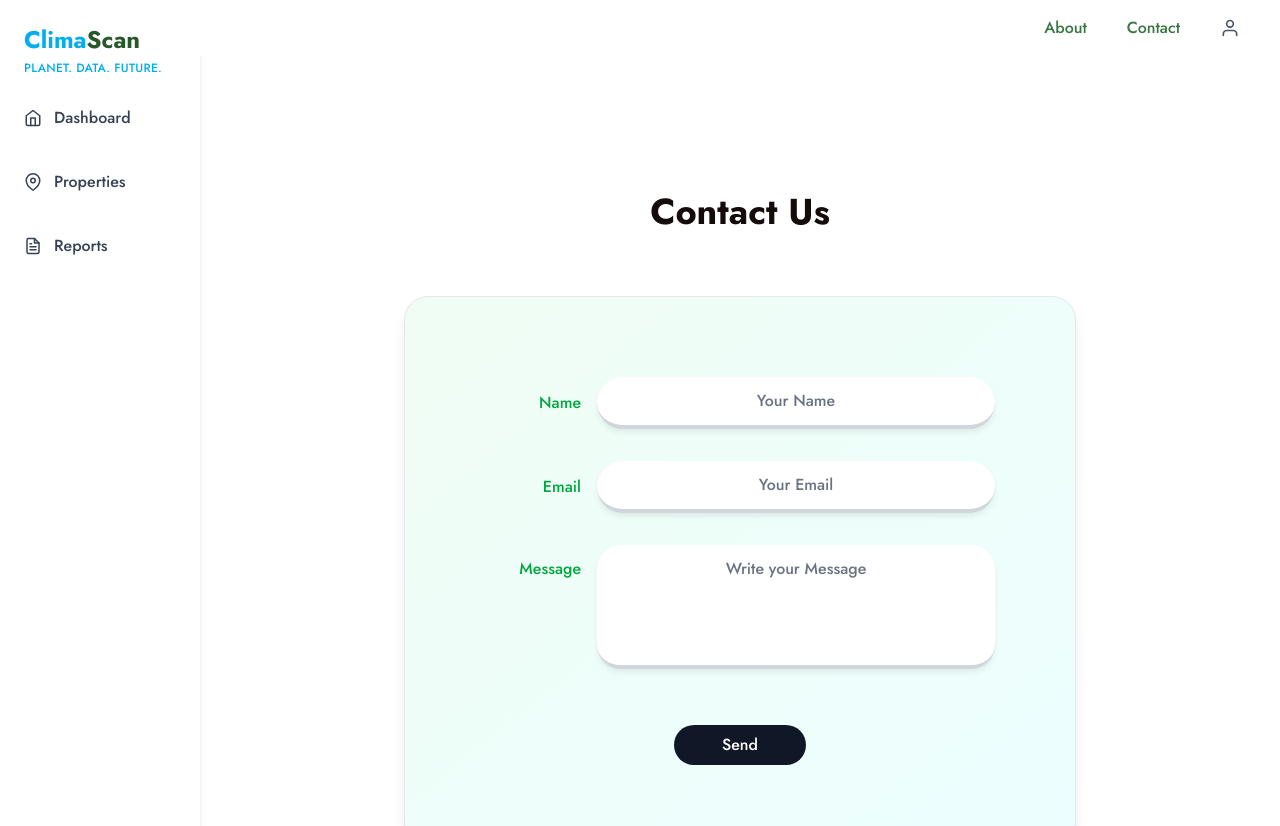
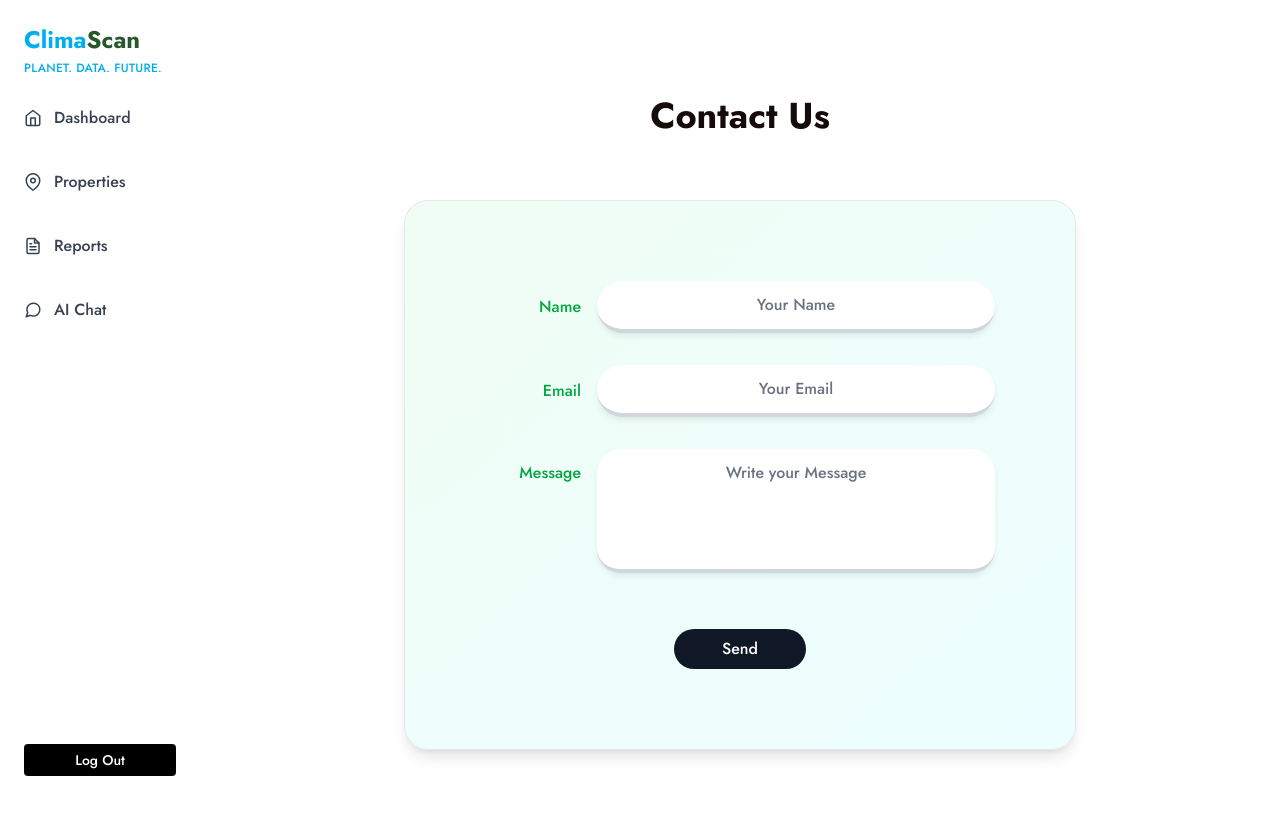
Before and after one commit to aysha-falastine/ClimaScan, a Next.js app in the folder client/: page /contact in a window 1280 px wide. Shown: the top 826 px of the page. After the commit the page ends 800 px from the top, so only its background shows below. Built offline with nearby package versions, Linux system fonts and the light colour scheme.

Commit message:
edited it

```diff
--- a/client/src/components/SideBar.js
+++ b/client/src/components/SideBar.js
@@ -1,13 +1,24 @@
-import Link from 'next/link';
-import { FiHome, FiMapPin, FiFileText, FiUser } from 'react-icons/fi';
+"use client";
 
-export default function Layout({ children }) {
+import Link from "next/link";
+import { useRouter } from "next/navigation";
+import { FiHome, FiMapPin, FiFileText, FiUser, FiMessageCircle } from "react-icons/fi";
+
+export default function SidebarLayout({ children }) {
+  const router = useRouter();
+
+  const handleLogout = () => {
+    // Clear auth token or cookie if any
+    localStorage.removeItem("token"); // example
+    router.push("/login");
+  };
+
   return (
-    <div className="flex h-[1171px] bg-white-100 font-[Jost] font-medium">
+    <div className="flex h-screen bg-gray-50 font-[Jost] font-medium">
       {/* Sidebar */}
       <aside className="w-[200px] bg-white shadow-md flex flex-col">
-        <nav className="p-6 space-y-4">
-          <div className="flex flex-col items-start leading-tight">
+        <nav className="p-6 space-y-4 flex-1">
+          <Link href="/landing" className="flex flex-col items-start leading-tight cursor-pointer hover:opacity-80 transition-opacity">
             <h1 className="text-2xl font-bold font-jost">
               <span className="text-[#00AEEF]">Clima</span>
               <span className="text-[#29572C]">Scan</span>
@@ -15,54 +26,46 @@ export default function Layout({ children }) {
             <p className="text-xs text-[#00AEEF] tracking-wide uppercase font-jost mt-1">
               PLANET. DATA. FUTURE.
             </p>
-          </div>
+          </Link>
 
           <ul className="space-y-10 mt-[30px]">
             <li>
               <Link href="/dashboard" className="flex items-center gap-3 text-gray-700 hover:text-blue-500">
-                <FiHome className="text-lg" />
-                Dashboard
+                <FiHome className="text-lg" /> Dashboard
               </Link>
             </li>
             <li>
               <Link href="/properties" className="flex items-center gap-3 text-gray-700 hover:text-blue-500">
-                <FiMapPin className="text-lg" />
-                Properties
+                <FiMapPin className="text-lg" /> Properties
               </Link>
             </li>
             <li>
               <Link href="/reports" className="flex items-center gap-3 text-gray-700 hover:text-blue-500">
-                <FiFileText className="text-lg" />
-                Reports
+                <FiFileText className="text-lg" /> Reports
               </Link>
             </li>
-
+            <li>
+              <Link href="/ai-chat" className="flex items-center gap-3 text-gray-700 hover:text-blue-500">
+                <FiMessageCircle className="text-lg" /> AI Chat
+              </Link>
+            </li>
           </ul>
         </nav>
 
         {/* Logout pinned to bottom */}
         <div className="p-6 mt-auto">
-          <button className="w-full bg-black text-white text-sm py-1.5 rounded hover:bg-gray-800">
+          <button
+            onClick={handleLogout}
+            className="w-full bg-black text-white text-sm py-1.5 rounded hover:bg-gray-800"
+          >
             Log Out
           </button>
         </div>
       </aside>
 
       {/* Main Content */}
-      <main className="flex-1 flex flex-col">
-        {/* Top Navigation (no shadow) */}
-        <header className="flex justify-end items-center bg-white px-10 py-4 space-x-10">
-          <Link href="/about" className="text-[#377541] hover:underline">About</Link>
-          <Link href="/contact" className="text-[#377541] hover:underline">Contact</Link>
-          <Link href="/profile" className="text-gray-600 hover:text-blue-500">
-            <FiUser className="text-xl" />
-          </Link>
-        </header>
-
-        {/* Page Content */}
-        <section className="p-10 overflow-y-auto">
-          {children}
-        </section>
+      <main className="flex-1 flex flex-col overflow-hidden">
+        {children}
       </main>
     </div>
   );
```
